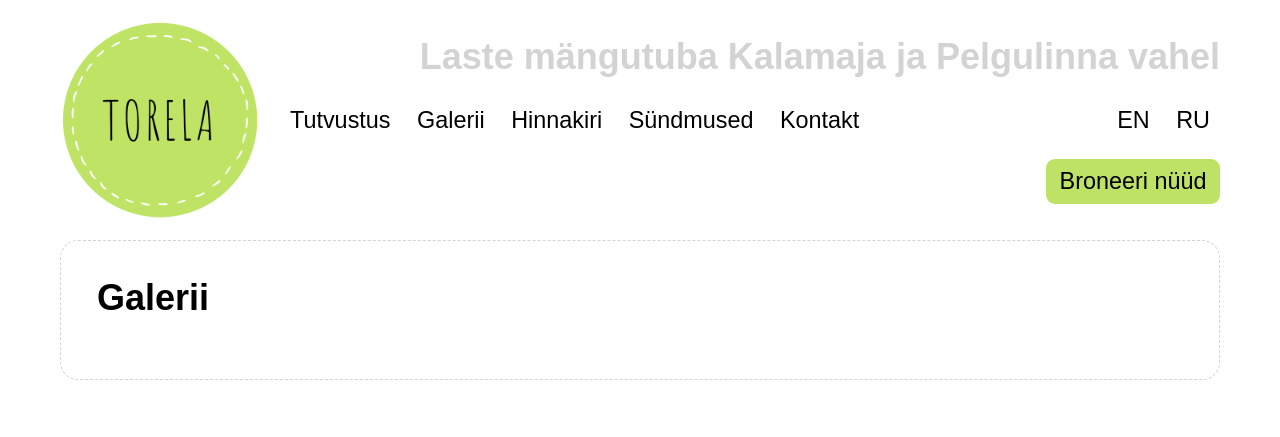
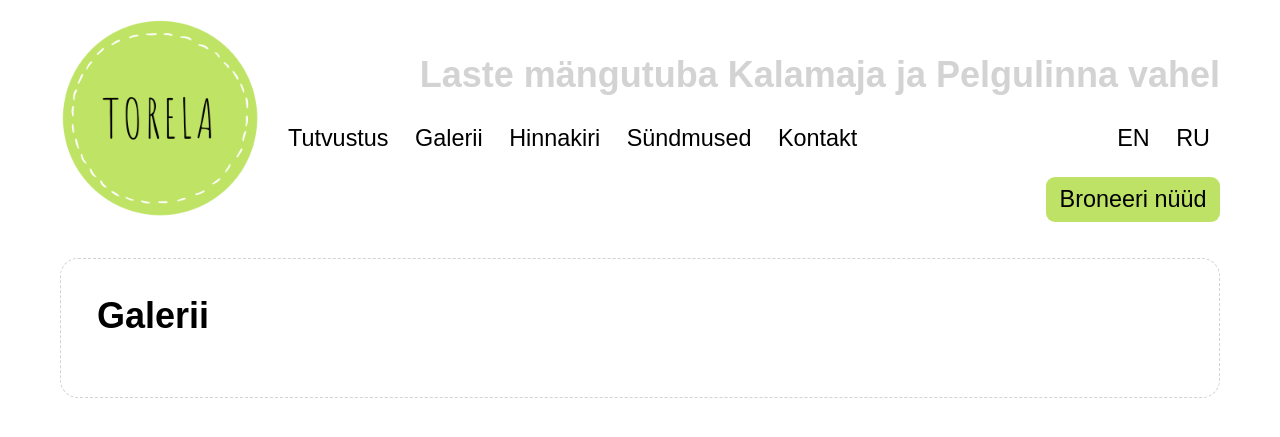
Before and after one commit to mypsik/torela, a Jekyll site: the page built from galerii/index.md, in a window 1280 px wide. Shown: the top 437 px of the page. Built offline with Jekyll 4.4.1, drawn with Linux system fonts in a browser that asks for light colours; a script that is not in the unit is left out.

Commit message:
add body padding

```diff
--- a/styles/torela.css
+++ b/styles/torela.css
@@ -5,6 +5,7 @@ html {
 
 body {
   max-width: 1160px;
+  padding: 1rem;
   margin: 0 auto;
 }
 
@@ -23,8 +24,9 @@ header {
 }
 
 .logo {
-  padding: 20px;
-  margin-left: -20px;
+  padding: 1rem;
+  margin-left: -1rem;
+  margin-top: -1rem;
   width: 200px;
   height: 200px;
   float: left;
```
